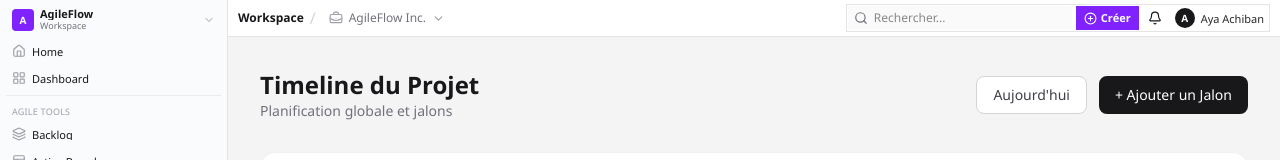
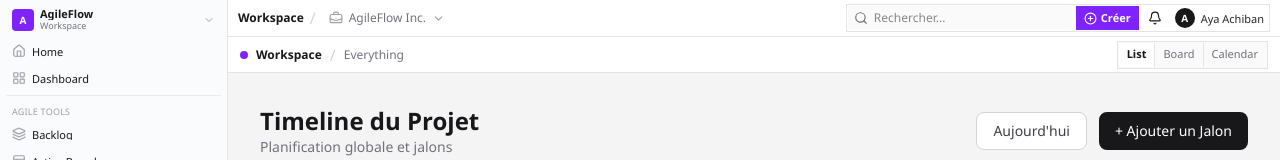
Before and after one commit to jadliaissam-edu/PM-A-frontend, a Next.js app: page /Board/Timeline in a window 1280 px wide. Shown: the top 160 px of the page. Built offline with nearby package versions, Linux system fonts and the light colour scheme; no server answers.

Commit message:
Add ClickUp-like workspace header and view switcher

```diff
--- a/app/(dashboard)/layout.tsx
+++ b/app/(dashboard)/layout.tsx
@@ -274,8 +274,29 @@ export default function DashboardLayout({ children }: { children: ReactNode }) {
         </header>
 
         {/* PAGE CONTENT */}
-        <main className="min-h-0 flex-1 overflow-y-auto overflow-x-hidden bg-white">
-          <div className="min-h-full bg-white">
+        <main className="flex min-h-0 flex-1 flex-col overflow-hidden bg-white">
+          <div className="flex h-9 shrink-0 items-center justify-between border-b border-zinc-200 bg-white px-3">
+            <div className="flex min-w-0 items-center gap-2">
+              <span className="h-2 w-2 shrink-0 rounded-sm bg-violet-600" />
+              <span className="truncate text-[12px] font-semibold text-zinc-900">Workspace</span>
+              <span className="text-zinc-300">/</span>
+              <span className="truncate text-[12px] font-medium text-zinc-500">Everything</span>
+            </div>
+
+            <div className="hidden h-7 items-center border border-zinc-200 bg-zinc-50 p-px sm:flex">
+              <button className="h-6 border-r border-zinc-200 bg-white px-2 text-[11px] font-semibold text-zinc-900">
+                List
+              </button>
+              <button className="h-6 border-r border-zinc-200 px-2 text-[11px] font-medium text-zinc-500 hover:bg-white hover:text-zinc-900">
+                Board
+              </button>
+              <button className="h-6 px-2 text-[11px] font-medium text-zinc-500 hover:bg-white hover:text-zinc-900">
+                Calendar
+              </button>
+            </div>
+          </div>
+
+          <div className="min-h-0 flex-1 overflow-y-auto bg-white">
             {children}
           </div>
         </main>
```
